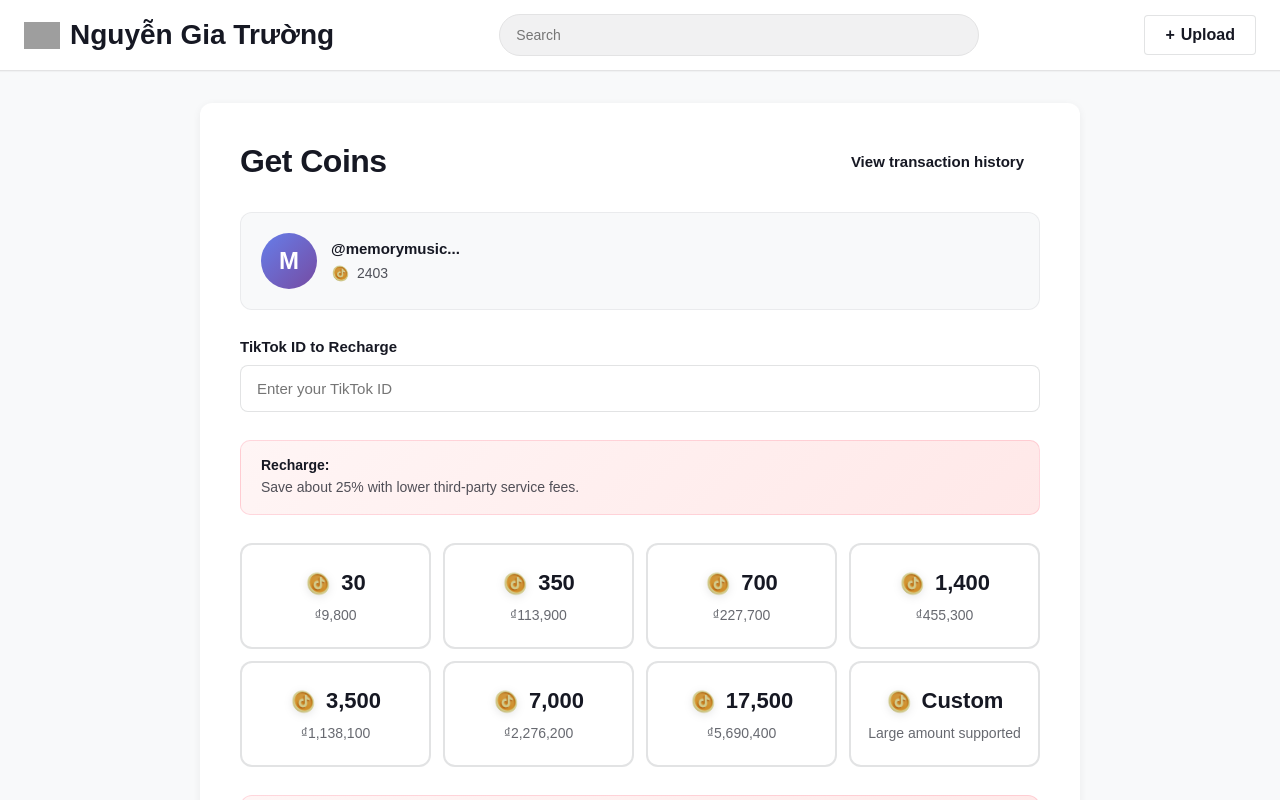
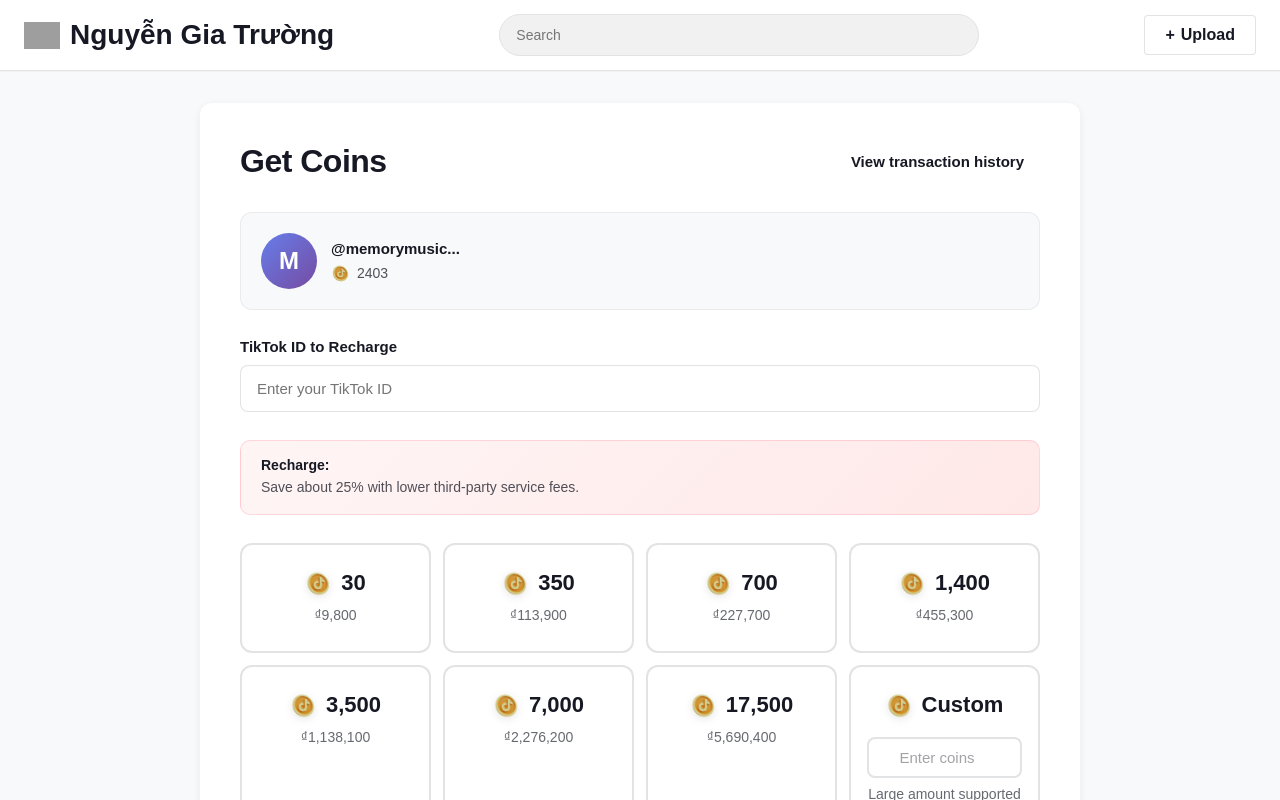
Before and after one commit to truongng11082002/tiktokcoins2, a React (Vite) app: page / in a window 1280 px wide. Shown: the top 800 px of the page. Built offline with nearby package versions, Linux system fonts and the light colour scheme; no server answers; grey boxes are pictures that could not be loaded.

Commit message:
Updated App.css

```diff
--- a/src/App.css
+++ b/src/App.css
@@ -270,6 +270,35 @@
   box-shadow: 0 4px 12px rgba(254, 44, 85, 0.15);
 }
 
+.custom-package {
+  cursor: default;
+}
+
+.custom-coin-input {
+  width: 100%;
+  padding: 10px 12px;
+  border: 2px solid rgba(22, 24, 35, 0.12);
+  border-radius: 8px;
+  font-size: 15px;
+  font-weight: 600;
+  text-align: center;
+  outline: none;
+  transition: all 0.2s ease;
+  margin: 8px 0;
+  background-color: white;
+  color: #161823;
+}
+
+.custom-coin-input:focus {
+  border-color: #fe2c55;
+  box-shadow: 0 0 0 3px rgba(254, 44, 85, 0.08);
+}
+
+.custom-coin-input::placeholder {
+  color: rgba(22, 24, 35, 0.4);
+  font-weight: 500;
+}
+
 .coin-amount {
   display: flex;
   align-items: center;
@@ -289,6 +318,7 @@
   font-weight: 500;
   position: relative;
   z-index: 1;
+  min-height: 20px;
 }
 
 .promo-section {
--- a/src/App.jsx
+++ b/src/App.jsx
@@ -24,6 +24,8 @@
   const [showPayment, setShowPayment] = useState(false)
   const [showSuccess, setShowSuccess] = useState(false)
   const [lastTransaction, setLastTransaction] = useState(null)
+  const [customCoins, setCustomCoins] = useState('')
+  const [customPrice, setCustomPrice] = useState('')
 
   const handleRecharge = () => {
     if (!tiktokId || !selectedPackage) {
@@ -141,12 +143,35 @@
                 <div className="coin-price">₫{pkg.price.toLocaleString()}</div>
               </div>
             ))}
-            <div className="coin-package">
+            <div className={`coin-package custom-package ${selectedPackage?.isCustom ? 'selected' : ''}`}>
               <div className="coin-amount">
                 <img src={COIN_IMAGE} alt="coin" className="coin-img" />
                 <span>Custom</span>
               </div>
-              <div className="coin-price">Large amount supported</div>
+              <input
+                type="number"
+                className="custom-coin-input"
+                placeholder="Enter coins"
+                value={customCoins}
+                onChange={(e) => {
+                  const coins = e.target.value
+                  setCustomCoins(coins)
+                  if (coins) {
+                    const calculatedPrice = Math.round(coins * 325)
+                    setCustomPrice(calculatedPrice)
+                    setSelectedPackage({ coins: parseInt(coins), price: calculatedPrice, isCustom: true })
+                  } else {
+                    setCustomPrice('')
+                    if (selectedPackage?.isCustom) {
+                      setSelectedPackage(null)
+                    }
+                  }
+                }}
+                onClick={(e) => e.stopPropagation()}
+              />
+              <div className="coin-price">
+                {customPrice ? `₫${parseInt(customPrice).toLocaleString()}` : 'Large amount supported'}
+              </div>
             </div>
           </div>
 
```
